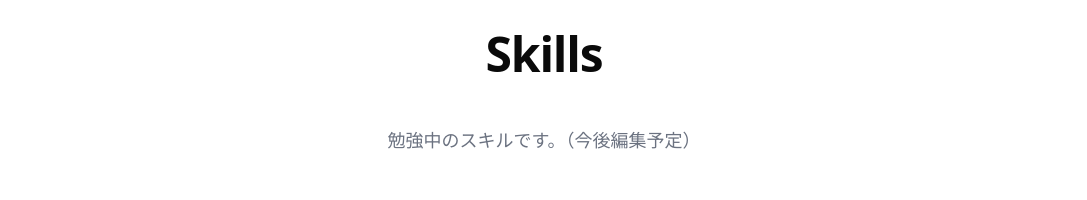
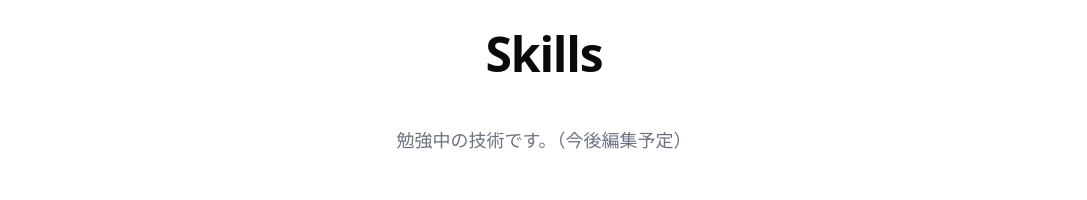
Before and after one commit to sanbay3/san_bay3_portfolio, a Next.js app: page / in a window 1280 px wide. Shown: the part 1260-1460 px from the top of the page, without its empty margins (96-1183 px from the left). Built offline with nearby package versions, Linux system fonts and the light colour scheme.

Commit message:
Update description of SKills

```diff
--- a/components/Skills.tsx
+++ b/components/Skills.tsx
@@ -21,7 +21,7 @@ export default function Skills() {
         <h2 className="section-title">Skills</h2>
 
         <p className="text-text-muted mb-12 text-lg max-w-2xl mx-auto text-center">
-          勉強中のスキルです。（今後編集予定）
+          勉強中の技術です。（今後編集予定）
         </p>
 
         {/* スキルをグリッド表示 */}
```
